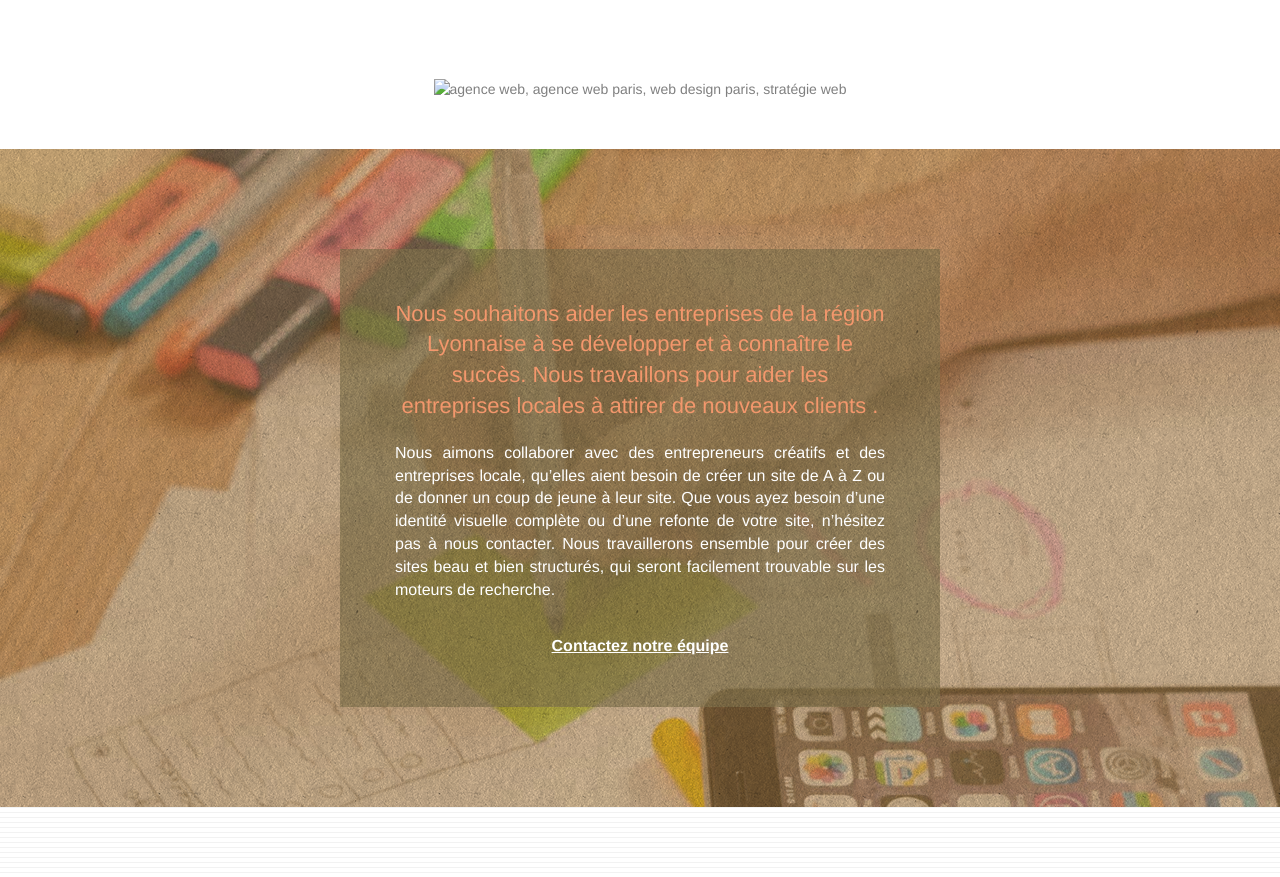
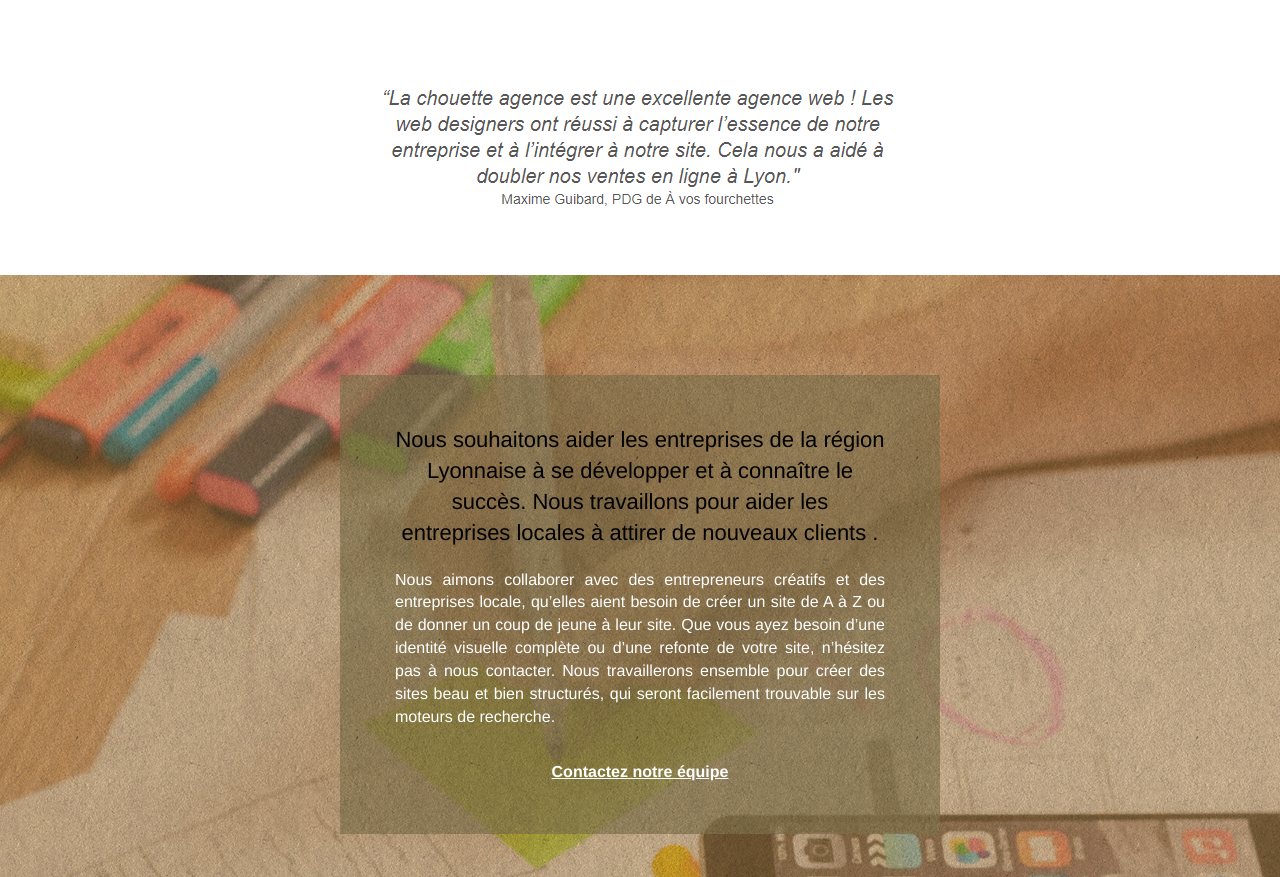
Before and after one commit to cnahornyj/la-chouette-agence, a plain HTML site: page index.html in a window 1280 px wide. Shown: the part 983-1860 px from the top of the page. Drawn offline with Linux system fonts and the light colour scheme.

Commit message:
Rajout d'une image oubliée

```diff
--- a/index.html
+++ b/index.html
@@ -121,7 +121,7 @@
 		</div>
 		<div class="row voffset-lg voffset">
 			<div class="col-xs-12 col-md-8 col-md-offset-2 text-center">
-				<img alt="agence web, agence web paris, web design paris, stratégie web" src="img/ci" />
+				<img alt="agence web, agence web paris, web design paris, stratégie web" src="img/citation.png" />
 
 			</div>
 		</div>
@@ -134,7 +134,7 @@
 	<div class="container bloc-lg">
 		<div class="row tight-width-whitespace black-background">
 			<div class="col-sm-12">
-				<h2 class="mg-md text-center tc-white">
+				<h2 class="mg-md text-center">
 					Nous souhaitons aider les entreprises de la région Lyonnaise à se développer et à connaître le succès. Nous travaillons pour aider les entreprises locales à attirer de nouveaux clients .<br>
 				</h2>
 				<p class="white">
```
